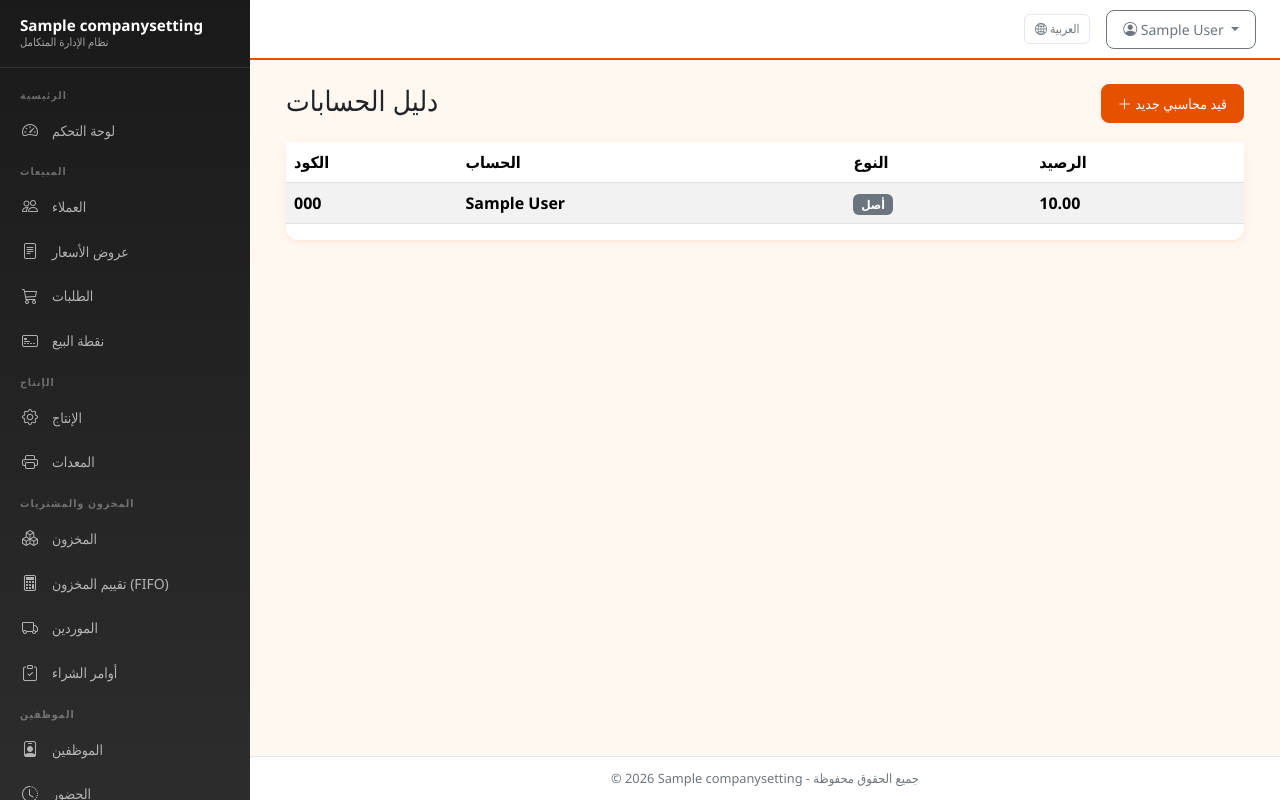
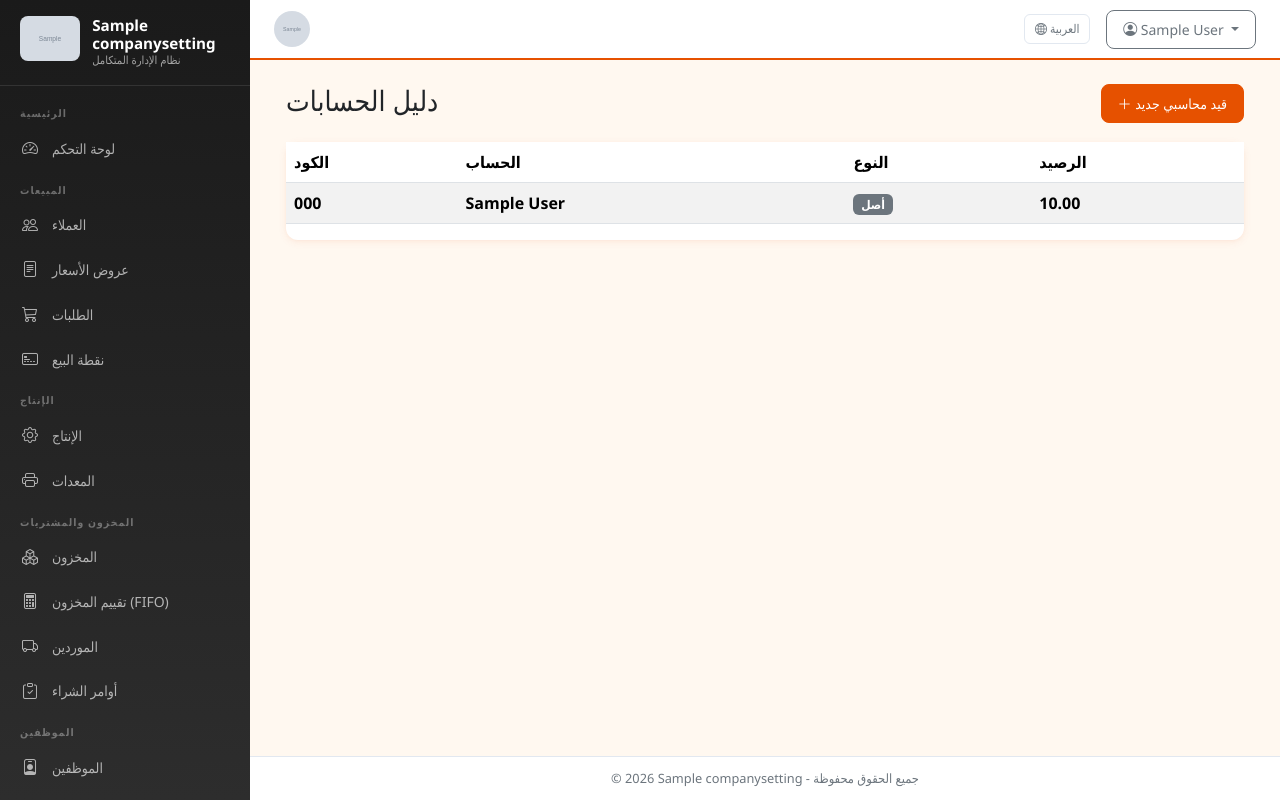
Before and after one commit to Mo0sama/union-printing-system, a Django app: page /accounting/ in a window 1280 px wide. Run offline with Django 4.2, Linux system fonts and the light colour scheme; a user stored in the database is signed in; tables that the repository leaves empty hold one stand-in row (values such as "Sample post"); grey boxes marked "Sample" are stand-in pictures.

Commit message:
Add company logo to sidebar and navbar header

```diff
--- a/backend/templates/adminlte/base.html
+++ b/backend/templates/adminlte/base.html
@@ -31,7 +31,10 @@
         <div class="main-content">
             {% if user.is_authenticated %}
             <header class="main-header">
-                <div>
+                <div class="d-flex align-items-center">
+                    {% if company_settings.logo %}
+                    <img src="{{ company_settings.logo.url }}" alt="{{ company_settings.company_name }}" style="height:36px;width:36px;border-radius:50%;object-fit:cover;margin-inline-end:8px;">
+                    {% endif %}
                     {% if not request.path|slice:':12' == '/calculator/' %}
                     <button class="btn btn-sm btn-outline-secondary d-md-none me-2" onclick="document.getElementById('sidebar').classList.toggle('show')">
                         <i class="bi bi-list"></i>
--- a/backend/templates/adminlte/sidebar.html
+++ b/backend/templates/adminlte/sidebar.html
@@ -1,6 +1,11 @@
 {% load i18n core_tags %}
 <div class="sidebar" id="sidebar">
     <div class="sidebar-brand">
+        {% if company_settings.logo %}
+        <div class="text-center mb-2">
+            <img src="{{ company_settings.logo.url }}" alt="{{ company_settings.company_name }}" style="max-height:60px;max-width:100%;border-radius:8px;">
+        </div>
+        {% endif %}
         <div>
             <h5>{{ company_settings.company_name|default:'UNION FOR DIGITAL PRINTING' }}</h5>
             <small>{% trans 'نظام الإدارة المتكامل' %}</small>
```
